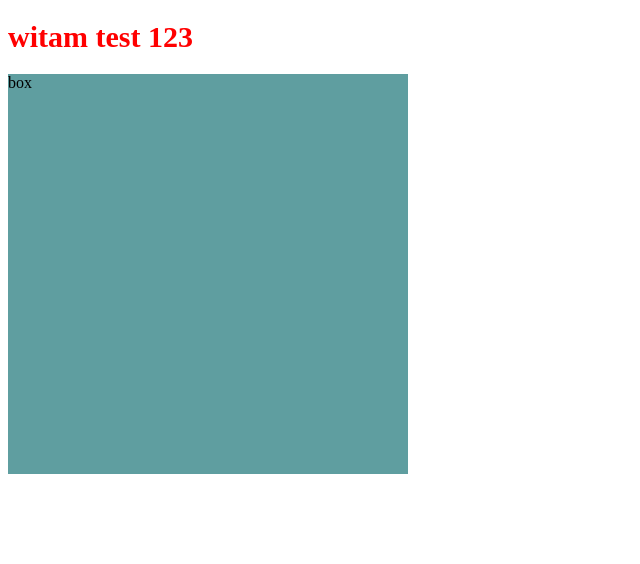
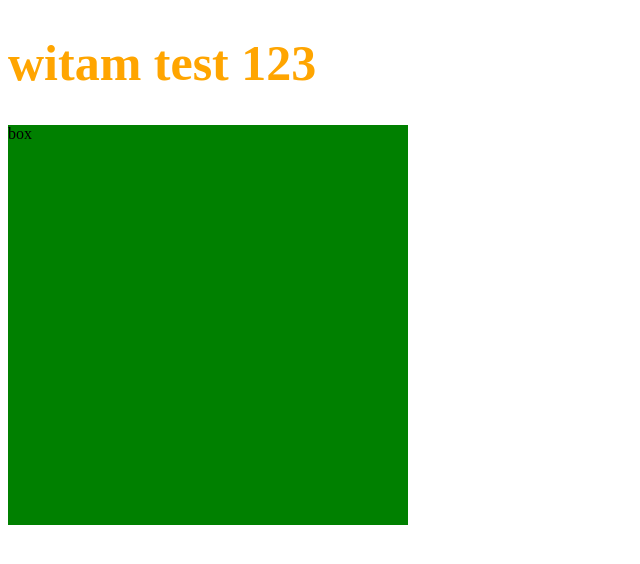
Before and after one commit to Wojciech005/test---Git-VSC, a plain HTML site: page index.html in a window 1280 px wide. Shown: the whole page, without its empty margins (0-640 px from the left). Drawn offline with Linux system fonts and the light colour scheme.

Commit message:
change font size + color and change bgc color

```diff
--- a/style.css
+++ b/style.css
@@ -1,10 +1,10 @@
 h1 {
-    font-size: 30px;
-    color: red;
+    font-size: 50px;
+    color: orange;
 }
 
 div {
     width: 400px;
     height: 400px;
-    background-color:cadetblue;
+    background-color:green;
 }
```
